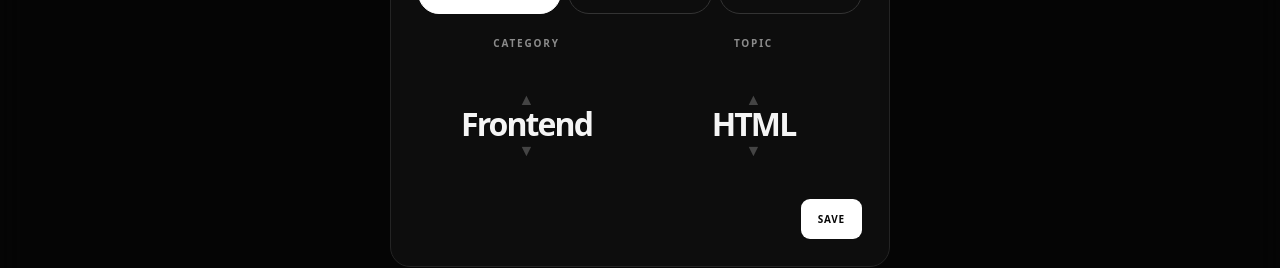
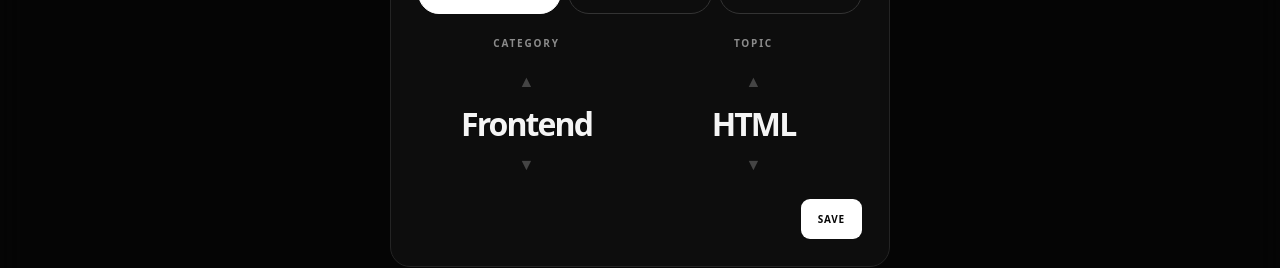
Before and after one commit to gautamsonpitale17/offscripted, a React (Vite) app: page / in a window 1280 px wide. Both pictures are taken after a click on the button "Open settings". Shown: the part 447-715 px from the top of the page. Built offline with nearby package versions, Linux system fonts and the light colour scheme; the HTML template or start-up script is replaced by a standard one.

Commit message:
Updated the text overflowing issue

```diff
--- a/src/App.jsx
+++ b/src/App.jsx
@@ -962,50 +962,77 @@ export default function App() {
   };
 
   /*
-    Dynamic font sizing for category/topic names.
-
-    Short names stay large.
-    Longer names become progressively smaller.
-    Very long names are allowed to wrap into two lines.
+    Category / Topic font sizing.
+
+    The text always remains on ONE LINE.
+
+    Font size is calculated directly from the
+    approximate rendered width of the complete
+    text. Longer names automatically become
+    smaller so they remain fully visible inside
+    the selector.
+
+    The available width is intentionally kept
+    slightly below the selector width so the
+    text does not collide with the arrow area.
   */
-  const getSelectionTextClass = (
+  const getSelectionFontSize = (
     value
   ) => {
-    if (!value) {
-      return "text-[32px]";
-    }
-
-    const length = value.length;
-
-    if (length <= 8) {
-      return "text-[32px]";
-    }
-
-    if (length <= 12) {
-      return "text-[29px]";
-    }
-
-    if (length <= 16) {
-      return "text-[26px]";
-    }
-
-    if (length <= 20) {
-      return "text-[23px]";
-    }
-
-    if (length <= 25) {
-      return "text-[20px]";
-    }
-
-    if (length <= 30) {
-      return "text-[18px]";
-    }
-
-    if (length <= 36) {
-      return "text-[16px]";
-    }
-
-    return "text-[14px]";
+    if (!value) return 32;
+
+    const text = String(value).trim();
+
+    if (!text) return 32;
+
+    const availableWidth = 190;
+
+    /*
+      Approximate average character width for
+      bold text. A conservative value is used
+      so long names are guaranteed to fit.
+    */
+    const averageCharacterWidth = 0.65;
+
+    const calculatedSize =
+      availableWidth /
+      (text.length *
+        averageCharacterWidth);
+
+    return Math.max(
+      7,
+      Math.min(
+        32,
+        calculatedSize
+      )
+    );
+  };
+
+  /*
+    Single-line selector renderer.
+
+    No wrapping.
+    No word splitting.
+    No clipping caused by long names.
+  */
+  const renderSelectionText = (
+    value
+  ) => {
+    if (!value) return null;
+
+    return (
+      <span
+        className="block whitespace-nowrap"
+        style={{
+          fontSize: `${getSelectionFontSize(
+            value
+          )}px`,
+          lineHeight: "1",
+        }}
+      >
+        {value}
+      </span>
+    );
   };
 
   return (
@@ -1664,34 +1691,25 @@ export default function App() {
               </div>
             </div>
 
-            {/* CATEGORY + TOPIC */}
             <div className="mt-[22px] grid grid-cols-2 gap-[10px]">
               <div className="text-center min-w-0">
                 <div className="text-[#8b8b8b] text-[10px] font-extrabold tracking-[0.18em] uppercase mb-[25px]">
                   CATEGORY
                 </div>
 
-                <div className="h-[96px] flex items-center justify-center select-none relative px-[8px]">
+                <div className="h-[96px] flex items-center justify-center select-none relative px-[8px] overflow-hidden">
                   <div
-                    className={`
-                      w-full
-                      max-w-[205px]
-                      text-center
-                      leading-[1.05]
-                      font-bold
-                      tracking-[-0.06em]
-                      break-words
-                      overflow-wrap-anywhere
-                      line-clamp-2
-                      ${getSelectionTextClass(
+                    className="w-full max-w-[205px] text-center leading-none font-bold tracking-[-0.06em] whitespace-nowrap overflow-visible"
+                    style={{
+                      fontSize: `${getSelectionFontSize(
                         settings.category
-                      )}
-                    `}
+                      )}px`,
+                    }}
                   >
                     {settings.category}
                   </div>
 
-                  <div className="absolute left-1/2 top-1/2 -translate-x-1/2 -translate-y-1/2 w-[180px] h-[76px] pointer-events-none">
+                  <div className="absolute left-1/2 -top-[6px] -translate-x-1/2 w-[120px] h-[108px] pointer-events-none">
                     <button
                       onClick={() => {
                         const index =
@@ -1710,7 +1728,7 @@ export default function App() {
                         );
                       }}
                       aria-label="Next category"
-                      className="absolute left-1/2 -translate-x-1/2 w-[40px] h-[25px] border-none bg-transparent text-[#444] cursor-pointer pointer-events-auto grid place-items-center top-0 hover:text-white active:scale-90 transition-transform"
+                      className="absolute left-1/2 -translate-x-1/2 w-[40px] h-[25px] border-none bg-transparent text-[#444] cursor-pointer pointer-events-auto grid place-items-center -top-[2px] hover:text-white active:scale-90 transition-transform"
                     >
                       ▲
                     </button>
@@ -1735,7 +1753,7 @@ export default function App() {
                         );
                       }}
                       aria-label="Previous category"
-                      className="absolute left-1/2 -translate-x-1/2 w-[40px] h-[25px] border-none bg-transparent text-[#444] cursor-pointer pointer-events-auto grid place-items-center bottom-0 hover:text-white active:scale-90 transition-transform"
+                      className="absolute left-1/2 -translate-x-1/2 w-[40px] h-[25px] border-none bg-transparent text-[#444] cursor-pointer pointer-events-auto grid place-items-center bottom-[2px] hover:text-white active:scale-90 transition-transform"
                     >
                       ▼
                     </button>
@@ -1748,27 +1766,19 @@ export default function App() {
                   TOPIC
                 </div>
 
-                <div className="h-[96px] flex items-center justify-center select-none relative px-[8px]">
+                <div className="h-[96px] flex items-center justify-center select-none relative px-[8px] overflow-hidden">
                   <div
-                    className={`
-                      w-full
-                      max-w-[205px]
-                      text-center
-                      leading-[1.05]
-                      font-bold
-                      tracking-[-0.06em]
-                      break-words
-                      overflow-wrap-anywhere
-                      line-clamp-2
-                      ${getSelectionTextClass(
+                    className="w-full max-w-[205px] text-center leading-none font-bold tracking-[-0.06em] whitespace-nowrap overflow-visible"
+                    style={{
+                      fontSize: `${getSelectionFontSize(
                         settings.topic
-                      )}
-                    `}
+                      )}px`,
+                    }}
                   >
                     {settings.topic}
                   </div>
 
-                  <div className="absolute left-1/2 top-1/2 -translate-x-1/2 -translate-y-1/2 w-[180px] h-[76px] pointer-events-none">
+                  <div className="absolute left-1/2 -top-[6px] -translate-x-1/2 w-[120px] h-[108px] pointer-events-none">
                     <button
                       onClick={() => {
                         const index =
@@ -1790,7 +1800,7 @@ export default function App() {
                         );
                       }}
                       aria-label="Next topic"
-                      className="absolute left-1/2 -translate-x-1/2 w-[40px] h-[25px] border-none bg-transparent text-[#444] cursor-pointer pointer-events-auto grid place-items-center top-0 hover:text-white active:scale-90 transition-transform"
+                      className="absolute left-1/2 -translate-x-1/2 w-[40px] h-[25px] border-none bg-transparent text-[#444] cursor-pointer pointer-events-auto grid place-items-center -top-[2px] hover:text-white active:scale-90 transition-transform"
                     >
                       ▲
                     </button>
@@ -1818,7 +1828,7 @@ export default function App() {
                         );
                       }}
                       aria-label="Previous topic"
-                      className="absolute left-1/2 -translate-x-1/2 w-[40px] h-[25px] border-none bg-transparent text-[#444] cursor-pointer pointer-events-auto grid place-items-center bottom-0 hover:text-white active:scale-90 transition-transform"
+                      className="absolute left-1/2 -translate-x-1/2 w-[40px] h-[25px] border-none bg-transparent text-[#444] cursor-pointer pointer-events-auto grid place-items-center bottom-[2px] hover:text-white active:scale-90 transition-transform"
                     >
                       ▼
                     </button>
@@ -1923,11 +1933,6 @@ export default function App() {
           box-sizing: border-box;
         }
 
-        .overflow-wrap-anywhere {
-          overflow-wrap: anywhere;
-          word-break: normal;
-        }
-
         @keyframes modalFadeIn {
           from {
             opacity: 0;
```
